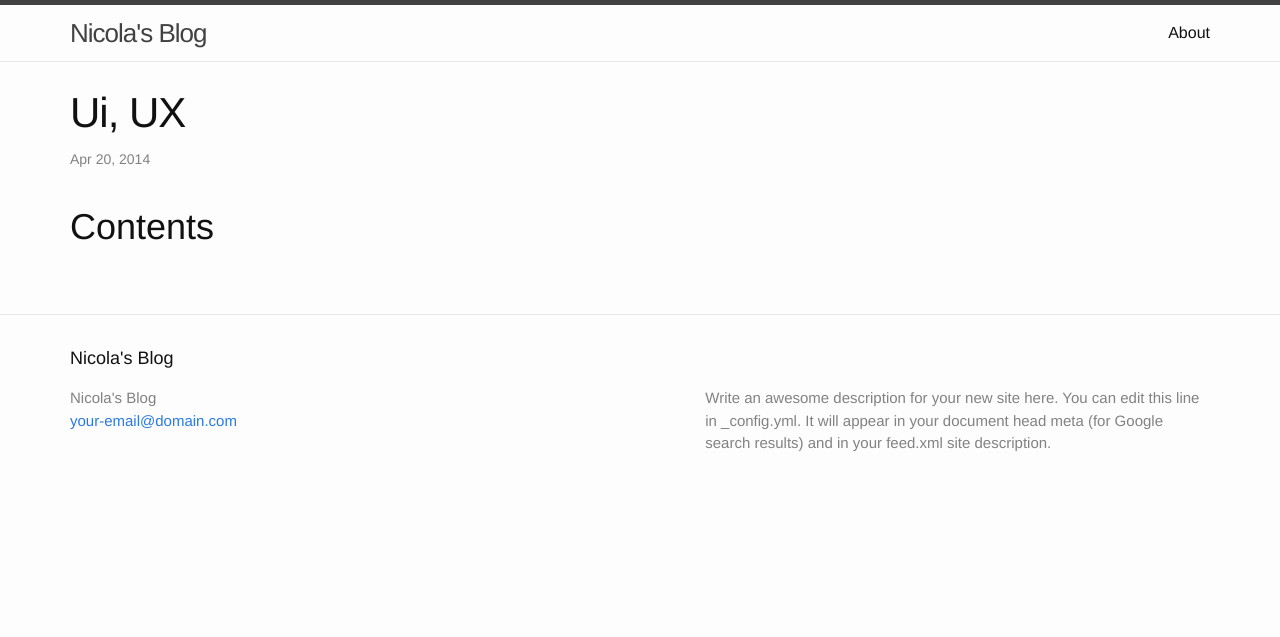
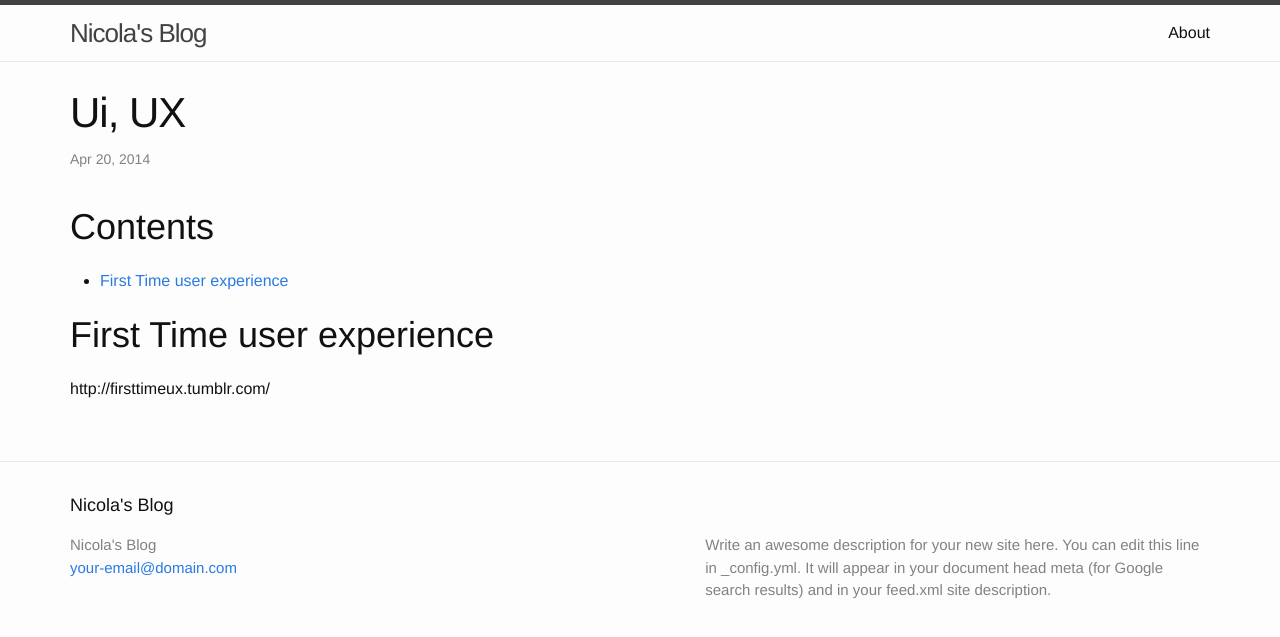
Before and after one commit to breezeight/nicola_blog, a Jekyll site: the page built from _guides/ui_ux.markdown, in a window 1280 px wide. Shown: the top 637 px of the page. Built offline with Jekyll 4.4.1, drawn with Linux system fonts in a browser that asks for light colours.

Commit message:
Add UI/UX guide

```diff
--- a/_guides/ui_ux.markdown
+++ b/_guides/ui_ux.markdown
@@ -11,3 +11,9 @@ categories: ["ui", "ux"]
 
 * Will be replaced with the ToC, excluding the "Contents" header
 {:toc}
+
+
+
+# First Time user experience
+
+http://firsttimeux.tumblr.com/
```
